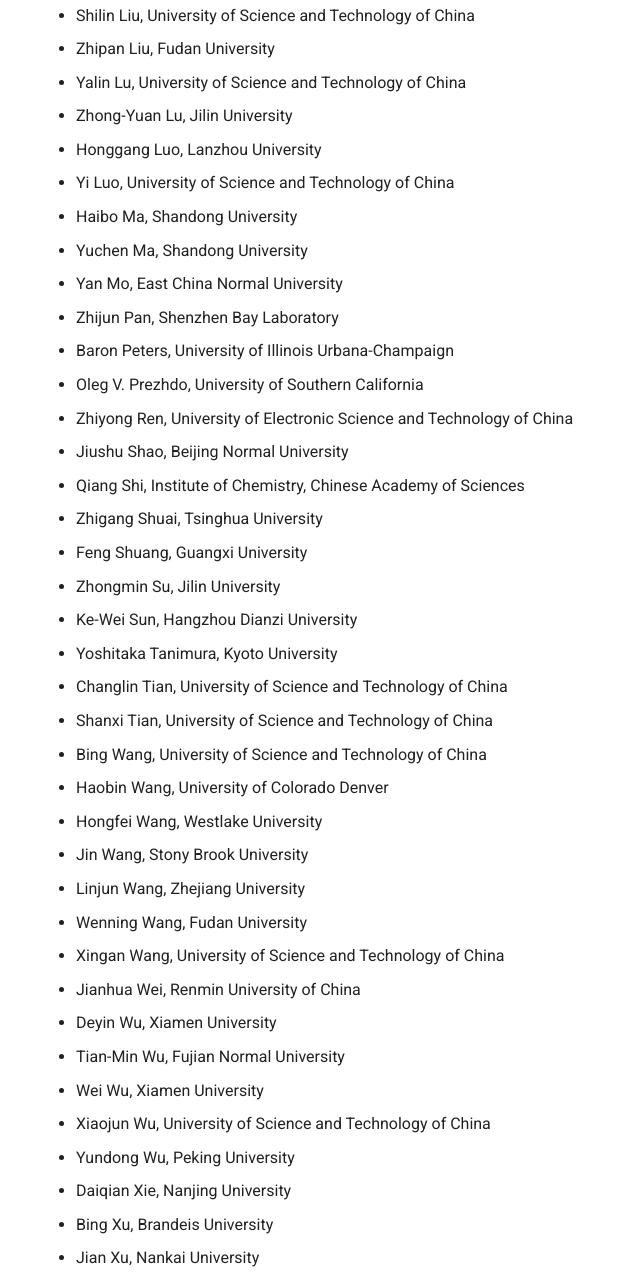
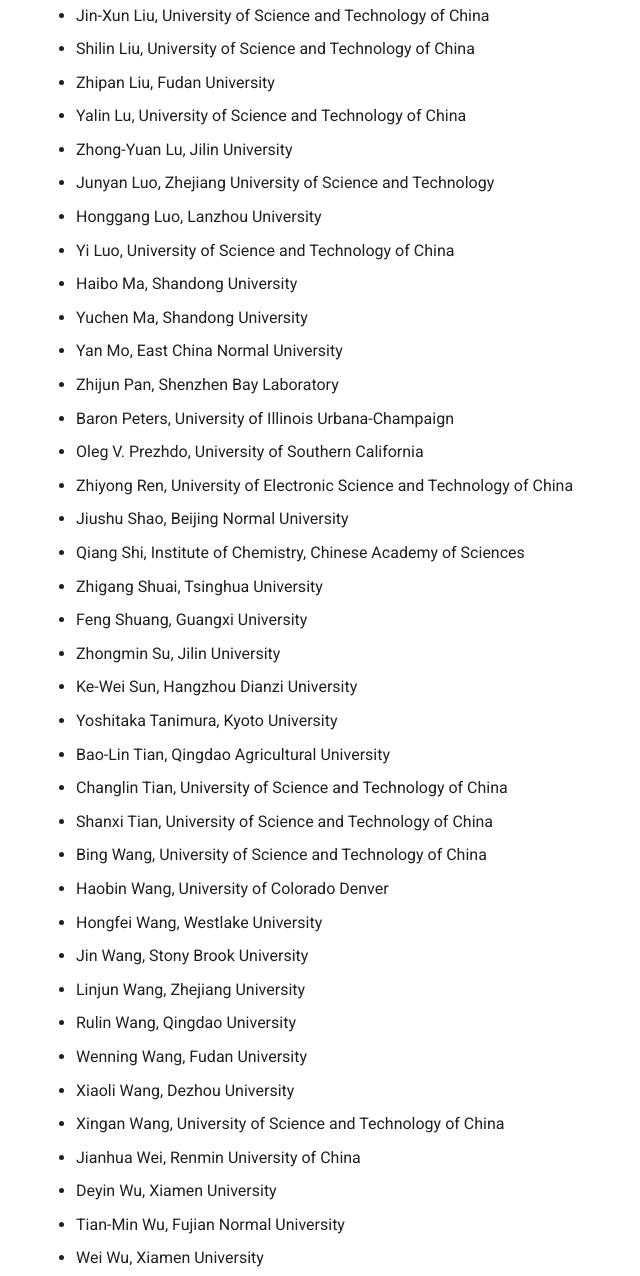
Before and after one commit to icct-ustc/iwfcp2024, a plain HTML site: page invitee/index.html in a window 1280 px wide. Shown: the part 1812-3088 px from the top of the page, without its empty margins (0-640 px from the left). Drawn offline with nearby package versions, Linux system fonts and the light colour scheme.

Commit message:
info update

```diff
--- a/invitee/index.html
+++ b/invitee/index.html
@@ -544,6 +544,9 @@
 <p>Bin Jiang, University of Science and Technology of China</p>
 </li>
 <li>
+<p>Feng Jiang, Shanghai University of Electric Power</p>
+</li>
+<li>
 <p>Huijun Jiang, University of Science and Technology of China</p>
 </li>
 <li>
@@ -607,6 +610,9 @@
 <p>Zhong-Yuan Lu, Jilin University </p>
 </li>
 <li>
+<p>Junyan Luo, Zhejiang University of Science and Technology</p>
+</li>
+<li>
 <p>Honggang Luo, Lanzhou University </p>
 </li>
 <li>
@@ -655,6 +661,9 @@
 <p>Yoshitaka Tanimura, Kyoto University</p>
 </li>
 <li>
+<p>Bao-Lin Tian, Qingdao Agricultural University</p>
+</li>
+<li>
 <p>Changlin Tian, University of Science and Technology of China</p>
 </li>
 <li>
@@ -676,7 +685,13 @@
 <p>Linjun Wang, Zhejiang University</p>
 </li>
 <li>
+<p>Rulin Wang, Qingdao University</p>
+</li>
+<li>
 <p>Wenning Wang, Fudan University</p>
+</li>
+<li>
+<p>Xiaoli Wang, Dezhou University</p>
 </li>
 <li>
 <p>Xingan Wang, University of Science and Technology of China</p>
```
Also changed, not shown: search/search_index.json (+1 -1 lines), 1 other file.
